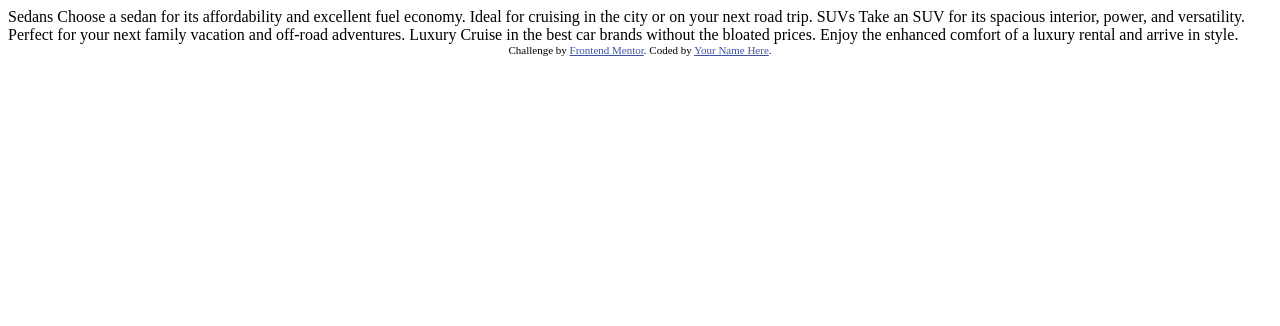
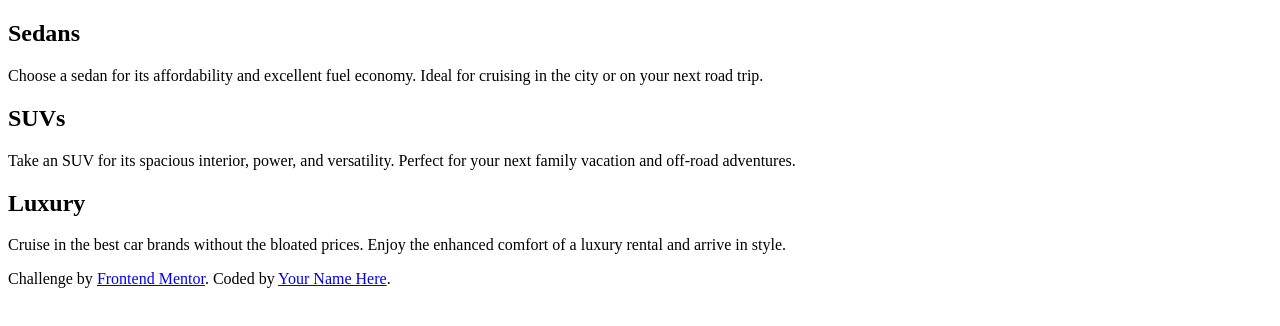
Before and after one commit to pajtimRr/3-column-preview-card-component, a plain HTML site: page index.html in a window 1280 px wide. Drawn offline with Linux system fonts and the light colour scheme.

Commit message:
Semantic HTML markup

```diff
--- a/index.html
+++ b/index.html
@@ -8,25 +8,34 @@
 
   <title>Frontend Mentor | 3-column preview card component</title>
 
-  <!-- Feel free to remove these styles or customise in your own stylesheet 👍 -->
-  <style>
-    .attribution { font-size: 11px; text-align: center; }
-    .attribution a { color: hsl(228, 45%, 44%); }
-  </style>
 </head>
 <body>
 
-  Sedans
-  Choose a sedan for its affordability and excellent fuel economy. Ideal for cruising in the city
-  or on your next road trip.
+  <main>
+    <section>
+      <h2>Sedans</h2>
+      <p>Choose a sedan for its affordability and excellent fuel economy. Ideal for cruising in the city
+        or on your next road trip.
+      </p>
+    </section>
 
-  SUVs
-  Take an SUV for its spacious interior, power, and versatility. Perfect for your next family vacation
-  and off-road adventures.
+  <section>
+    <h2>SUVs</h2>
+    <p>Take an SUV for its spacious interior, power, and versatility. Perfect for your next family vacation
+      and off-road adventures.
+    </p>
 
-  Luxury
-  Cruise in the best car brands without the bloated prices. Enjoy the enhanced comfort of a luxury
-  rental and arrive in style.
+  </section>
+
+  <section>
+    <h2> Luxury</h2>
+   <p>Cruise in the best car brands without the bloated prices. Enjoy the enhanced comfort of a luxury
+    rental and arrive in style.</p>
+
+  </section>
+
+  </main>
+
 
   <div class="attribution">
     Challenge by <a href="https://www.frontendmentor.io?ref=challenge" target="_blank">Frontend Mentor</a>.
```
